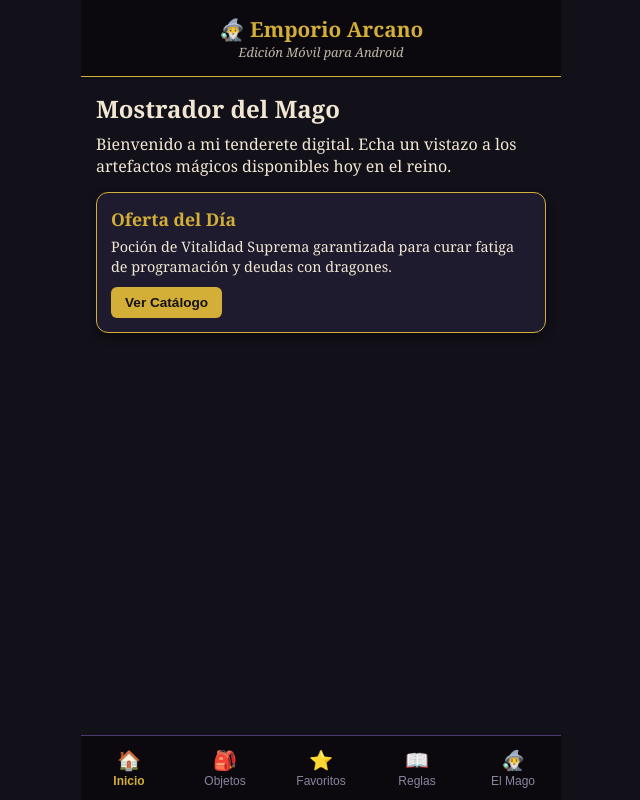
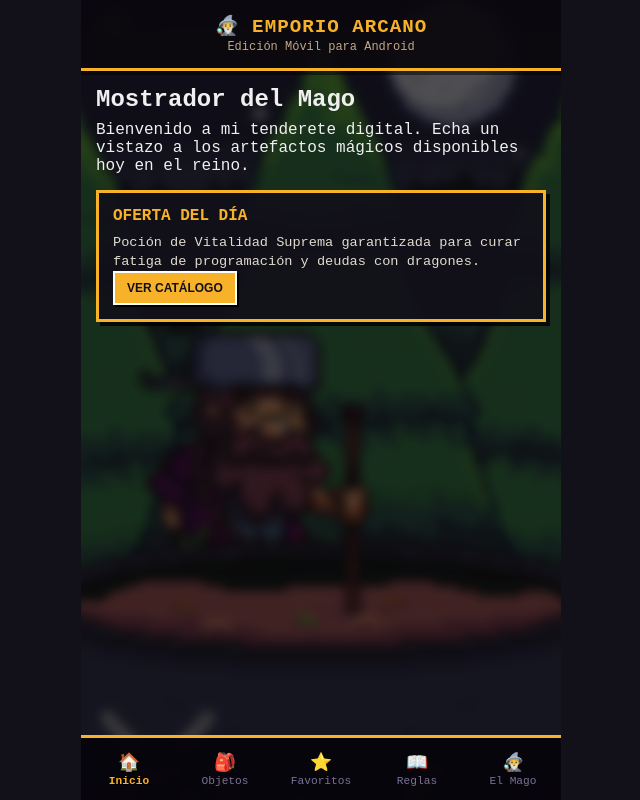
Before and after one commit to drakossszc/ApiObjetosMagicos, a React (Vite) app: page / in a window 1280 px wide. Shown: the whole page, without its empty margins (319-959 px from the left). Built offline with nearby package versions, Linux system fonts and the light colour scheme; no server answers.

Commit message:
Hoja de estilos como si fuera pixel art

```diff
--- a/src/index.css
+++ b/src/index.css
@@ -1,10 +1,10 @@
 :root {
   --color-bg: #121019;
-  --color-card-bg: #1e1b2e;
-  --color-primary: #d4af37; /* Dorado mágico */
-  --color-text: #f0e6d2; /* Pergamino claro */
-  --color-accent: #8a2be2; /* Violeta místico */
-  --color-border: #4a3b6c;
+  --color-card-bg: rgba(18, 16, 25, 0.92); /* Fondo oscuro estilo retro */
+  --color-primary: #f8b229; /* Amarillo dorado estilo RPG clásico */
+  --color-text: #f0f0f0;
+  --color-accent: #b052ff;
+  --color-border: #4d3d6e;
 }
 
 /* Reset móvil */
@@ -12,19 +12,20 @@
   box-sizing: border-box;
   margin: 0;
   padding: 0;
-  user-select: none; /* Da un aspecto más nativo al evitar selección accidental de texto */
+  user-select: none;
 }
 
 body {
   background-color: var(--color-bg);
   color: var(--color-text);
-  font-family: 'Cinzel', 'Georgia', sans-serif;
+  /* Cambiamos a fuente monoespaciada/retro para dar toque arcade/pixel */
+  font-family: 'Courier New', Courier, monospace, 'Cinzel';
   overflow-x: hidden;
 }
 
-/* Contenedor principal ajustado estrictamente a pantalla móvil */
+/* Contenedor principal con fondo pixel art difuminado */
 .app-container {
-  max-width: 480px; /* Ancho típico de dispositivo móvil */
+  max-width: 480px;
   height: 100vh;
   margin: 0 auto;
   display: flex;
@@ -32,101 +33,132 @@ body {
   position: relative;
   background-color: var(--color-bg);
   overflow: hidden;
+  z-index: 1;
 }
 
-/* Cabecera compacta móvil */
+/* Capa de fondo con la imagen de pixel art desenfocada */
+.app-container::before {
+  content: '';
+  position: absolute;
+  top: 0;
+  left: 0;
+  width: 100%;
+  height: 100%;
+  background-image: url('./assets/magovendedor.jpg');
+  background-size: cover;
+  background-position: center;
+  filter: blur(5px) brightness(0.35);
+  transform: scale(1.1);
+  z-index: -1;
+}
+
+/* Cabecera estilo interfaz de videojuego retro */
 .app-header {
   text-align: center;
-  padding: 15px;
-  background-color: #0b090e;
-  border-bottom: 1px solid var(--color-primary);
+  padding: 14px;
+  background-color: rgba(11, 9, 14, 0.95);
+  border-bottom: 3px solid var(--color-primary);
   flex-shrink: 0;
+  box-shadow: 0 4px 0px rgba(0,0,0,0.5);
 }
 
 .app-header h1 {
-  font-size: 1.3rem;
+  font-size: 1.2rem;
   color: var(--color-primary);
+  text-transform: uppercase;
+  letter-spacing: 1px;
 }
 
 .app-header p {
-  font-size: 0.8rem;
-  font-style: italic;
-  opacity: 0.8;
+  font-size: 0.75rem;
+  color: #bfa885;
+  margin-top: 2px;
 }
 
-/* Área de contenido scrolleable */
+/* Área de contenido */
 .content-scroll {
   flex: 1;
   overflow-y: auto;
   padding: 15px;
-  padding-bottom: 80px; /* Espacio para que la barra inferior no tape el contenido */
+  padding-bottom: 90px;
 }
 
-/* Tarjetas de objetos mágicos estilo app */
+/* Tarjetas con bordes de bloque clásico (Pixel Art Style) */
 .magic-card {
   background-color: var(--color-card-bg);
-  border: 1px solid var(--color-primary);
-  border-radius: 12px;
+  border: 3px solid var(--color-primary);
+  border-radius: 0px; /* Bordes rectos característicos del Pixel Art */
   padding: 14px;
-  margin-bottom: 12px;
-  box-shadow: 0 4px 10px rgba(0, 0, 0, 0.4);
+  margin-bottom: 14px;
+  box-shadow: 4px 4px 0px rgba(0, 0, 0, 0.8); /* Sombra dura de píxel */
 }
 
-.magic-card h3 {
-  font-size: 1.1rem;
+.magic-card h2, .magic-card h3 {
   color: var(--color-primary);
-  margin-bottom: 6px;
+  font-size: 1rem;
+  margin-bottom: 8px;
+  text-transform: uppercase;
 }
 
-.magic-card p {
-  font-size: 0.9rem;
+.magic-card p, .magic-card li {
+  font-size: 0.85rem;
   line-height: 1.4;
-  margin-bottom: 10px;
+  color: #e2dcd0;
 }
 
-/* Botones adaptados para toque táctil */
+/* Botones con aspecto de consola retro (efecto de relieve plano) */
 .magic-button {
   background-color: var(--color-primary);
   color: #121019;
-  border: none;
-  padding: 8px 14px;
+  border: 2px solid #fff;
+  border-radius: 0px;
+  padding: 8px 12px;
   font-weight: bold;
-  font-size: 0.85rem;
-  border-radius: 6px;
+  font-size: 0.75rem;
+  text-transform: uppercase;
   cursor: pointer;
-  transition: opacity 0.2s;
+  box-shadow: 2px 2px 0px #000;
+  transition: transform 0.1s;
 }
 
 .magic-button:active {
-  opacity: 0.7;
+  transform: translate(2px, 2px);
+  box-shadow: none;
 }
 
-/* Inputs de búsqueda estilo móvil */
+/* Inputs de búsqueda estilo cuadro de texto RPG */
 .magic-input {
   width: 100%;
-  padding: 12px;
-  border-radius: 8px;
-  background: #161322;
-  color: var(--color-text);
-  border: 1px solid var(--color-border);
-  font-size: 0.95rem;
+  padding: 10px;
+  border-radius: 0px;
+  background: rgba(15, 13, 22, 0.95);
+  color: var(--color-primary);
+  border: 2px solid var(--color-primary);
+  font-family: 'Courier New', Courier, monospace;
+  font-size: 0.9rem;
   margin-bottom: 12px;
+  box-shadow: inset 2px 2px 0px rgba(0,0,0,0.8);
 }
 
 .magic-input:focus {
   outline: none;
-  border-color: var(--color-primary);
+  background: #1a1626;
 }
 
-/* Barra de navegación inferior fija para APK */
+select.magic-input option {
+  background: #121019;
+  color: var(--color-text);
+}
+
+/* Barra de navegación inferior estilo HUD de videojuego */
 .nav-bar {
   position: absolute;
   bottom: 0;
   left: 0;
   width: 100%;
   height: 65px;
-  background-color: #0b090e;
-  border-top: 1px solid var(--color-border);
+  background-color: rgba(8, 6, 12, 0.98);
+  border-top: 3px solid var(--color-primary);
   display: flex;
   justify-content: space-around;
   align-items: center;
@@ -136,8 +168,9 @@ body {
 .nav-item {
   background: transparent;
   border: none;
-  color: #8b85a0;
-  font-size: 0.75rem;
+  color: #7b7196;
+  font-size: 0.7rem;
+  font-family: 'Courier New', Courier, monospace;
   text-align: center;
   cursor: pointer;
   flex: 1;
@@ -148,10 +181,11 @@ body {
 }
 
 .nav-item span.icon {
-  font-size: 1.2rem;
+  font-size: 1.1rem;
 }
 
 .nav-item.active {
   color: var(--color-primary);
   font-weight: bold;
+  text-shadow: 1px 1px 0px #000;
 }
```
